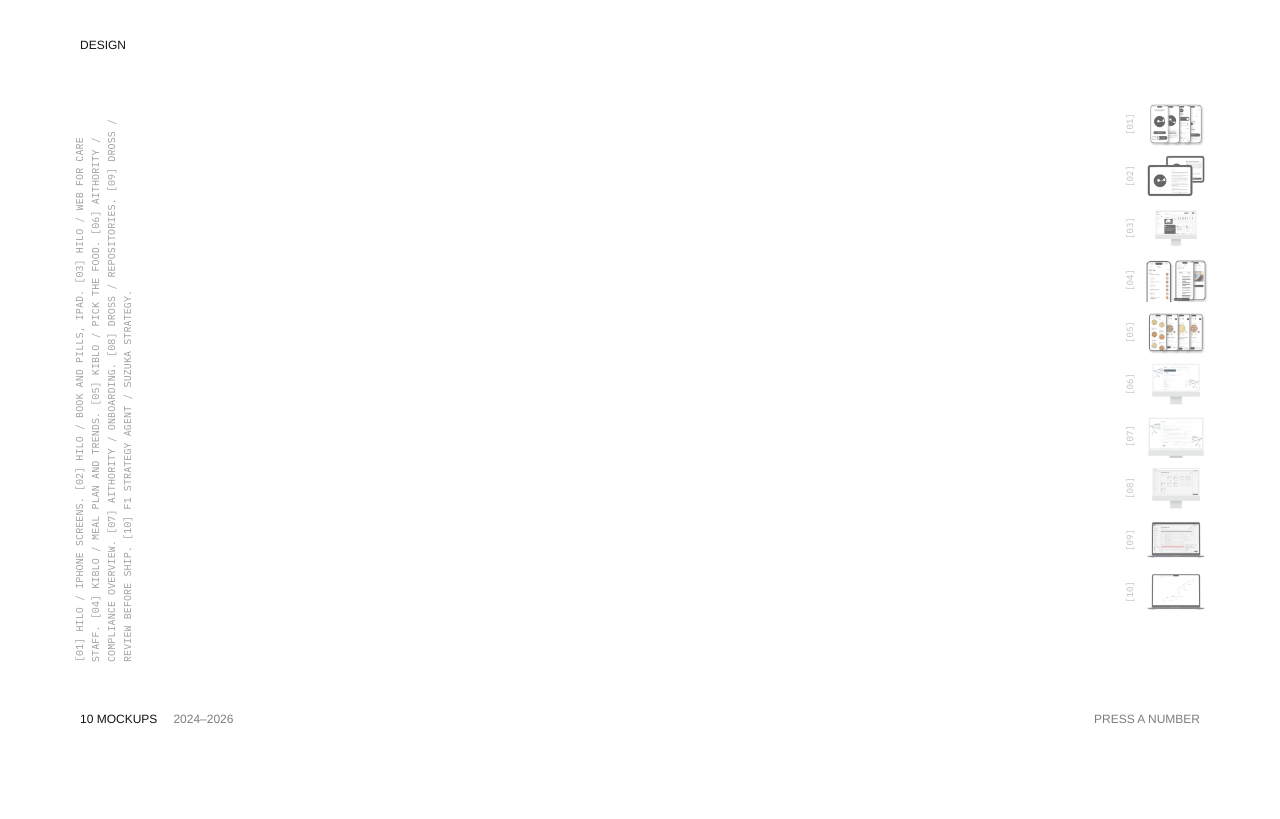
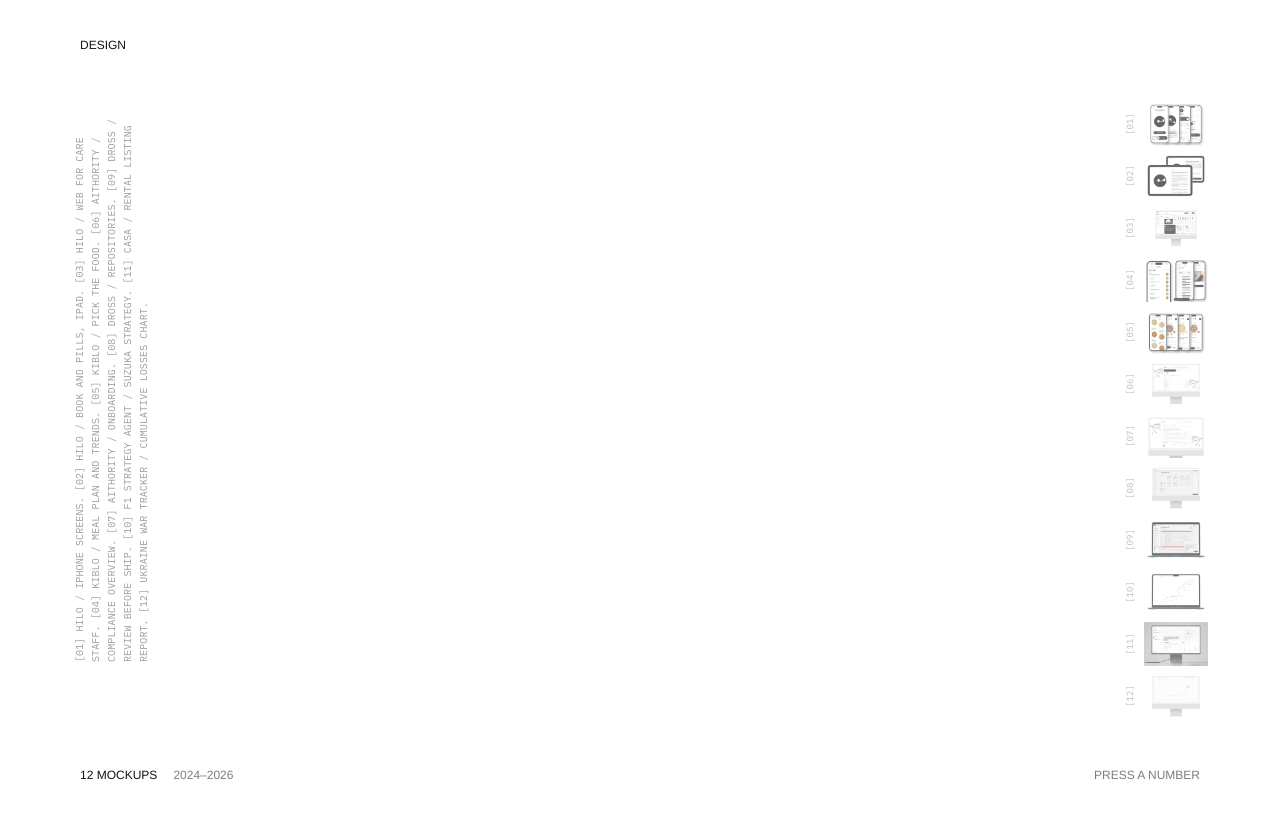
Before and after one commit to lopezsellesarnau-cmd/portfolio, a Next.js app: page / in a window 1280 px wide. Shown: the part 2380-3199 px from the top of the page. Built offline with nearby package versions, Linux system fonts and the light colour scheme.

Commit message:
Work: Casa and Ukraine mockups

```diff
--- a/components/design.tsx
+++ b/components/design.tsx
@@ -11,9 +11,9 @@
 import Image from 'next/image'
 import { useState } from 'react'
 
-type Plate = { src: string; w: number; h: number; project: string; caption: string; year: string; tools: string }
+export type Plate = { src: string; w: number; h: number; project: string; caption: string; year: string; tools: string }
 
-const PLATES: Plate[] = [
+export const PLATES: Plate[] = [
   { src: '/design/mockups/01-hilo.webp', w: 1600, h: 1142, project: 'Hilo', caption: 'iPhone screens', year: '2026', tools: 'Figma' },
   { src: '/design/mockups/02-hilo.webp', w: 1600, h: 1142, project: 'Hilo', caption: 'Book and pills, iPad', year: '2026', tools: 'Figma' },
   { src: '/design/mockups/03-hilo-staff.webp', w: 1600, h: 1142, project: 'Hilo', caption: 'Web for care staff', year: '2026', tools: 'Figma' },
@@ -24,6 +24,8 @@ const PLATES: Plate[] = [
   { src: '/design/mockups/08-dross.webp', w: 1600, h: 1142, project: 'Dross', caption: 'Repositories', year: '2026', tools: 'SwiftUI' },
   { src: '/design/mockups/09-dross.webp', w: 1600, h: 1142, project: 'Dross', caption: 'Review before ship', year: '2026', tools: 'SwiftUI' },
   { src: '/design/mockups/10-f1-strategy-agent.webp', w: 1600, h: 1142, project: 'F1 Strategy Agent', caption: 'Suzuka strategy', year: '2026', tools: 'Python' },
+  { src: '/design/mockups/11-casa.webp', w: 1600, h: 1143, project: 'Casa', caption: 'Rental listing report', year: '2026', tools: 'TypeScript' },
+  { src: '/design/mockups/12-ukraine.webp', w: 1600, h: 1143, project: 'Ukraine War Tracker', caption: 'Cumulative losses chart', year: '2026', tools: 'Python' },
 ]
 
 const num = (i: number) => String(i + 1).padStart(2, '0')
```
Also changed, not shown: public/design/mockups/11-casa.webp (added), public/design/mockups/12-ukraine.webp (added).
